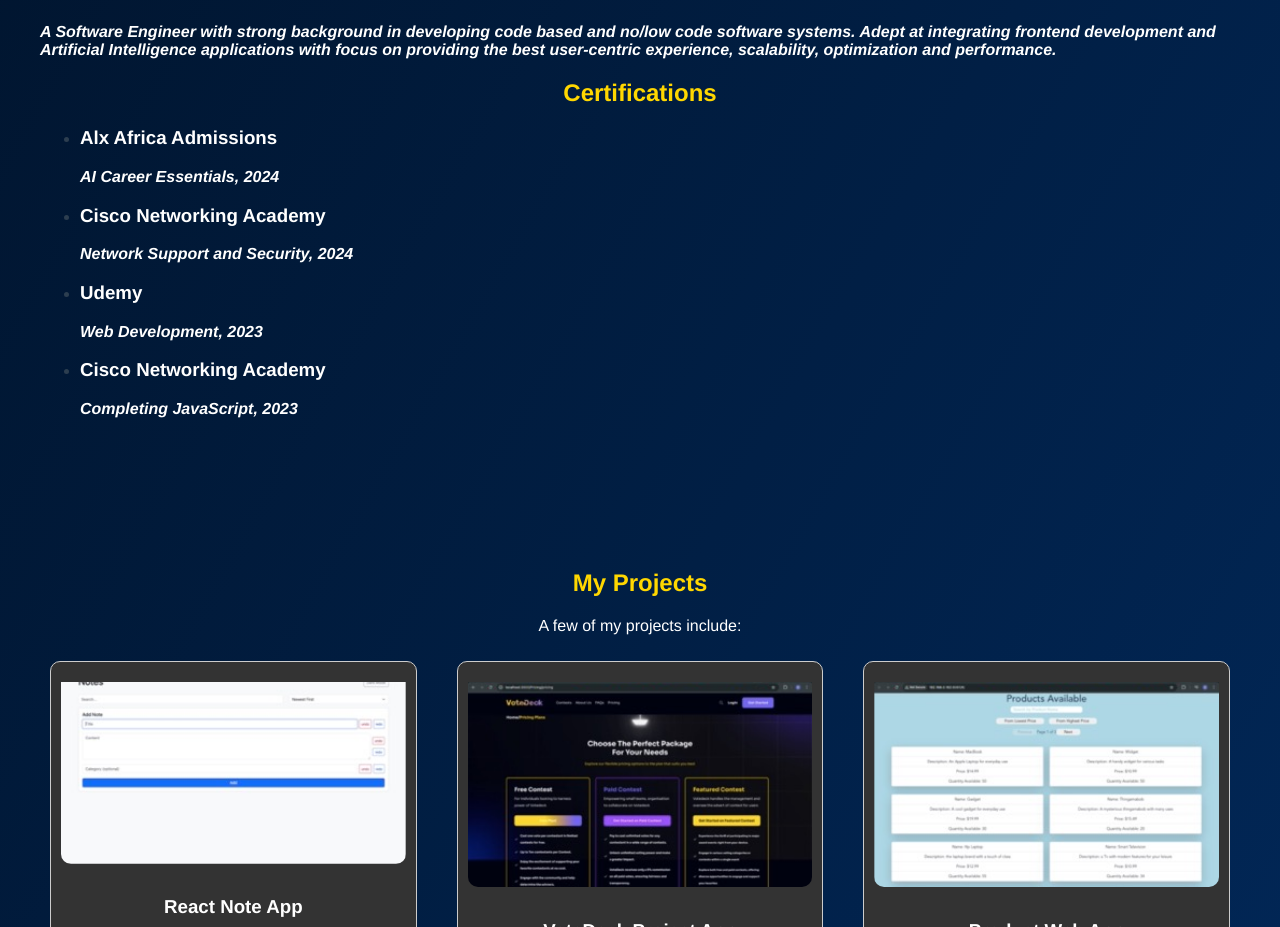
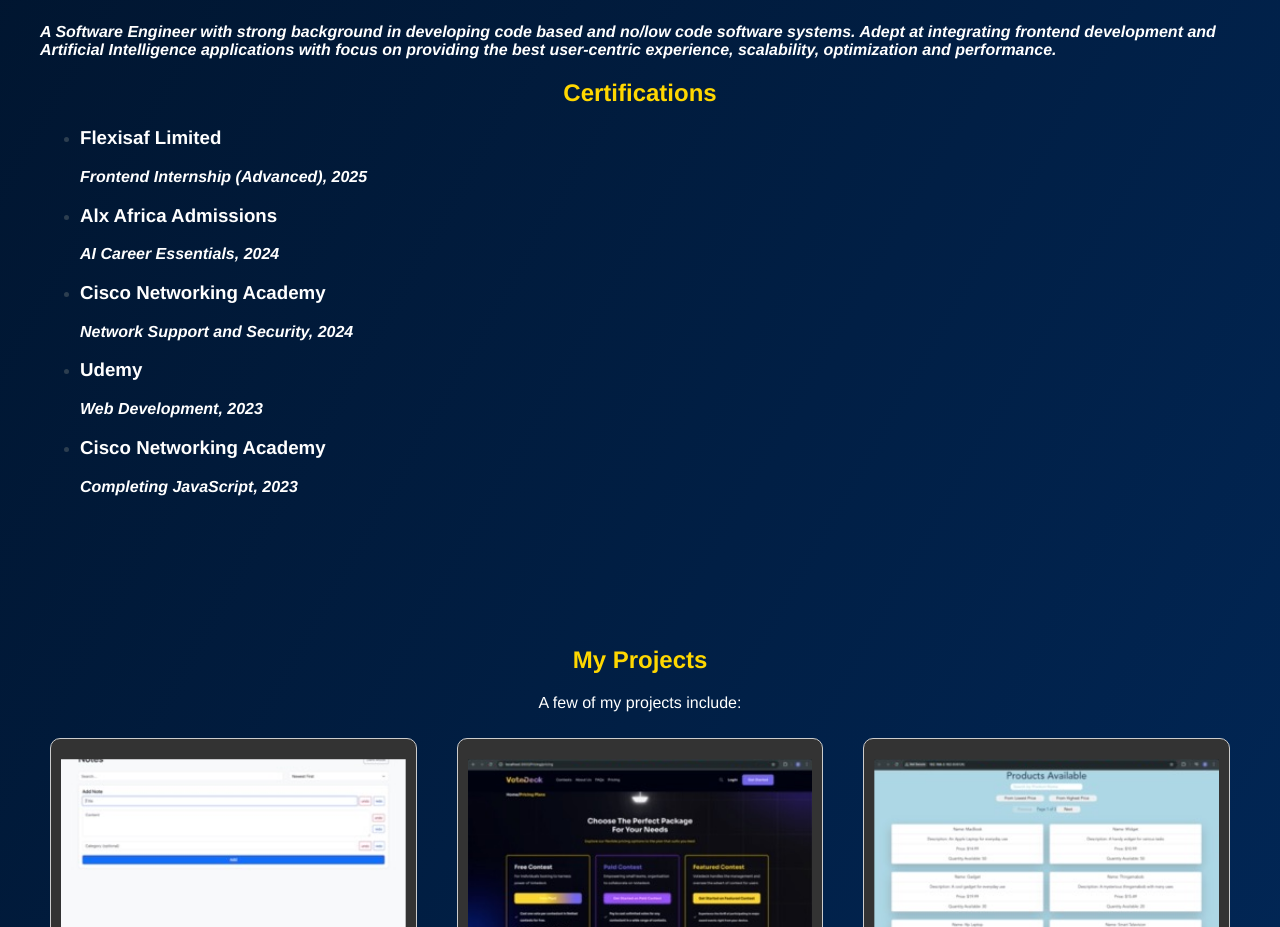
Before and after one commit to Softdera/dera-portfolio, a Vue app: page / in a window 1280 px wide. Shown: the part 950-1877 px from the top of the page. Built offline with nearby package versions, Linux system fonts and the light colour scheme.

Commit message:
add new ps

```diff
--- a/src/components/About.vue
+++ b/src/components/About.vue
@@ -8,7 +8,10 @@
 
         </p>
         <h2> Certifications</h2>
-        <ul>
+        <ul> <li>
+                <h3>Flexisaf Limited</h3>
+                <p>Frontend Internship (Advanced), 2025</p>
+            </li>
             <li>
                 <h3>Alx Africa Admissions</h3>
                 <p>AI Career Essentials, 2024</p>
```
